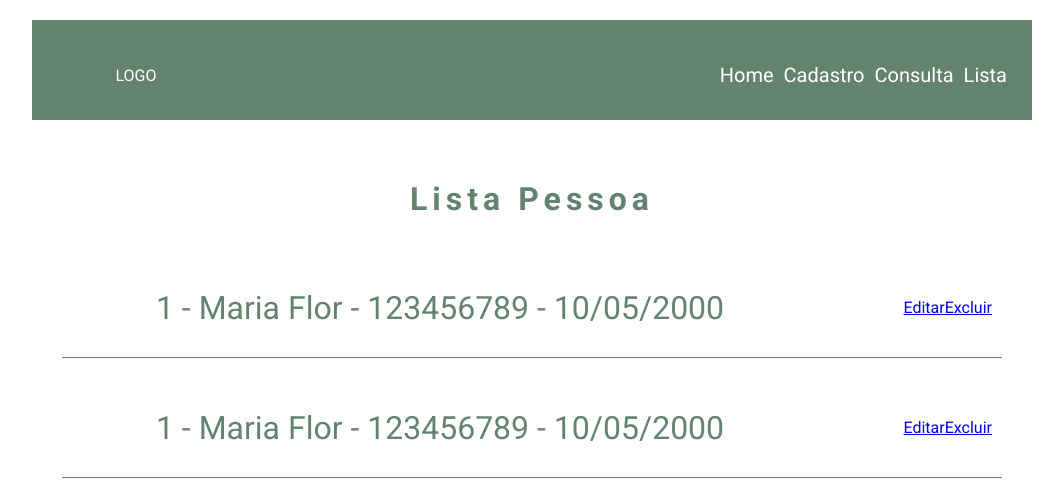
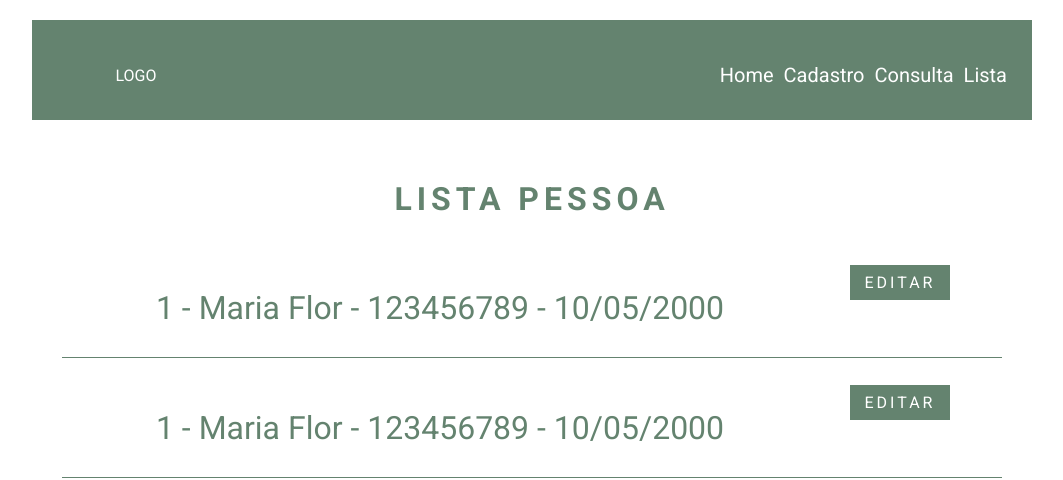
Before and after one commit to LucasAl03/crud_pessoas, an Angular app: page /lista in a window 1280 px wide. Shown: the top 480 px of the page, without its empty margins (108-1171 px from the left). Built offline with nearby package versions, Linux system fonts and the light colour scheme.

Commit message:
Formatação para o componente lista

```diff
--- a/src/app/component/lista/lista.css
+++ b/src/app/component/lista/lista.css
@@ -1,4 +1,4 @@
-#div-lista{
+#div-lista {
     width: 980px;
     min-height: 600px;
     margin: 20px auto;
@@ -6,18 +6,21 @@
     color: var(--primaria);
 }
 
-h1{
+h1 {
     text-align: center;
     padding: 20px 0px;
+    text-transform: uppercase;
     letter-spacing: 5px;
 }
 
-.div-item-pessoa, .item-pessoa .btns-lista{
+.div-item-pessoa,
+.item-pessoa,
+.btns-lista {
     display: flex;
     align-items: center;
 }
 
-.div-item-pessoa{
+.div-item-pessoa {
     width: 100%;
     height: 100px;
     margin: 20px 0px;
@@ -26,7 +29,7 @@ h1{
     border-bottom: 1px solid var(--primaria);
 }
 
-.item-pessoa{
+.item-pessoa {
     width: 80%;
     height: 100%;
     display: flex;
@@ -34,3 +37,41 @@ h1{
     justify-content: center;
     font-size: 2em;
 }
+
+.btns-lista {
+    width: 20%;
+    height: 100%;
+    justify-content: center;
+    flex-direction: column;
+}
+
+.btns-lista a {
+    padding: 8px 0px;
+}
+
+/*FORMATAÇÃO DOS BOTÕES*/
+a:link,
+a:visited,
+a:active {
+    text-decoration: none;
+    text-transform: uppercase;
+    color: var(--branca);
+    width: 100px;
+    text-align: center;
+    margin: 8px 0px;
+    transition: opacity 0.5s ease;
+    letter-spacing: 3px;
+}
+
+a:hover {
+    opacity: 0.5;
+}
+
+.lnk-editar {
+    background-color: var(--primaria);
+    color: var(--branca);
+}
+
+.lnk-excluir {
+    background-color: var(--cor-botao01);
+}
```
